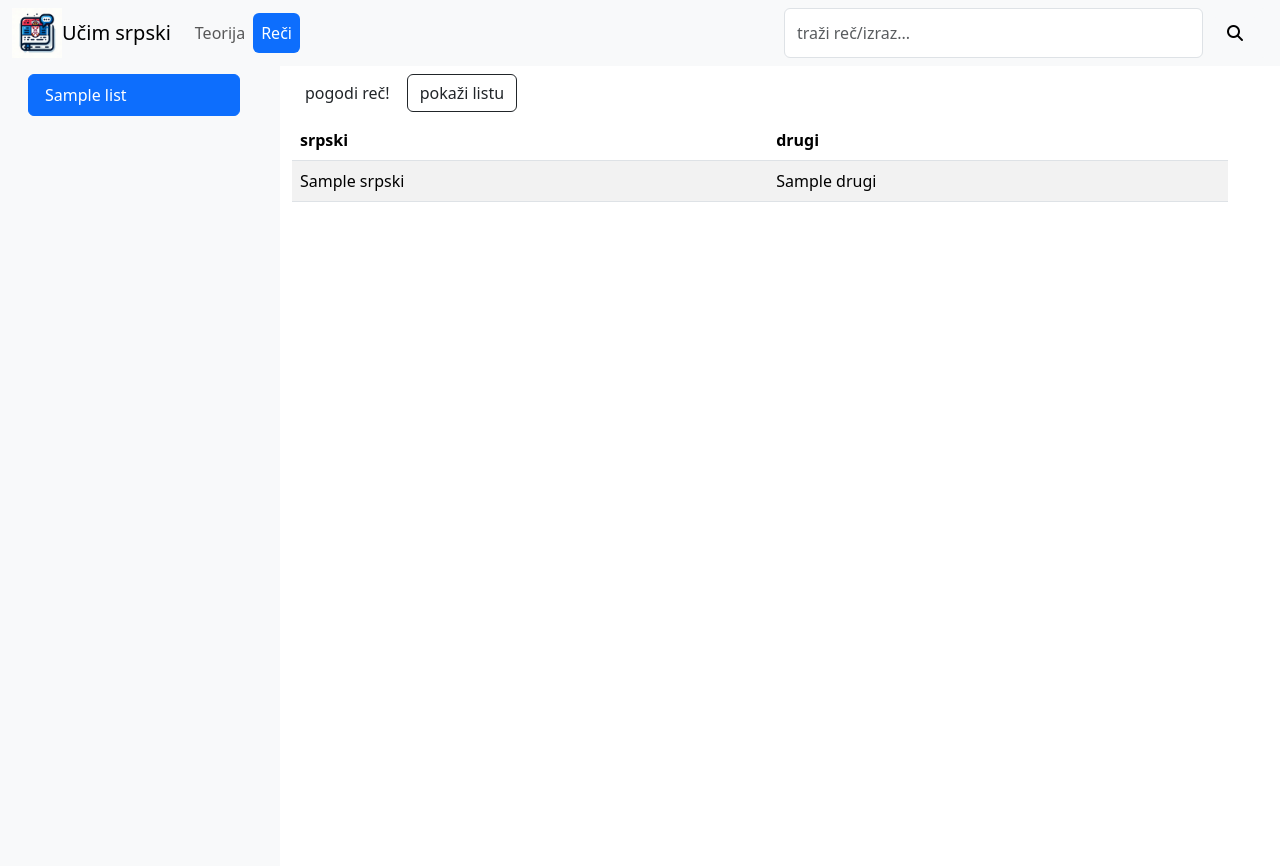
After one commit to chernyshevdv/srpski, a Django app: template templates/words_list.html in a window 1280 px wide. The commit adds this page. Run offline with Django 3.2, Linux system fonts and the light colour scheme; the template is opened without the code that fills it: most values are stand-ins (such as "Sample title", 1, 10 or a date in 2020); some libraries are stand-ins or nearby versions.

Commit message:
Close #7: shows list of words as a table

```diff
--- a/srpski/urls.py
+++ b/srpski/urls.py
@@ -23,5 +23,6 @@ urlpatterns = [
     path('admin/', admin.site.urls),
     path('words/lists/', words_views.list_wordlists, name="words_lists"),
     path('words/lists/<int:id>/guess', words_views.guess_words_in_list, name="guess_words_in_list"),
+    path('words/lists/<int:id>/show', words_views.show_words_list, name="show_words_list"),
     path('theory/cases/', theory_views.cases, name="theory_cases")
 ]
--- a/templates/words_guess_word.html
+++ b/templates/words_guess_word.html
@@ -14,7 +14,10 @@
 
 {% block content %}
 {% if count_left > 0 %}
-
+<nav class="navbar bg-white justify-content-start">
+    <a class="nav-item btn active" href="{% url "guess_words_in_list" list.id %}">pogodi reč!</a>&nbsp;
+    <a class="nav-item btn" href="{% url "show_words_list" list.id %}">pokaži listu</a>
+</nav>
 {% load crispy_forms_tags %}
 <form method="post" class="border">
     {% csrf_token %}
--- /dev/null
+++ b/templates/words_list.html
@@ -0,0 +1,38 @@
+{% extends "base.html" %}
+
+{% block title %}Words in list: {{ list.title }}{% endblock title %}
+
+{% block navigation %}
+    {% for l in lists %}
+        {% if l.id == list.id %}
+        <li class="list-group-item active">{{l.title}}</li>
+        {% else %}
+        <li class="list-group-item"><a href="{% url "guess_words_in_list" id=l.id %}" class="nav-link">{{l.title}}&nbsp;<span class="badge bg-dark top-5">{{l.word_set.count}}</span></a></li>
+        {% endif %}
+    {% endfor %}
+{% endblock navigation %}
+
+{% block content %}
+
+<nav class="navbar bg-white justify-content-start">
+    <a class="nav-item btn" href="{% url "guess_words_in_list" list.id %}">pogodi reč!</a>&nbsp;
+    <a class="nav-item btn active" href="{% url "show_words_list" list.id %}">pokaži listu</a>
+</nav>
+<table class="table table-striped">
+    <thead>
+        <tr>
+            <th>srpski</th>
+            <th>drugi</th>
+        </tr>
+    </thead>
+    <tbody>
+        {% for w in words %}
+        <tr>
+            <td>{{ w.srpski }}</td>
+            <td>{{ w.drugi }}</td>
+        </tr>
+        {% endfor %}
+    </tbody>
+</table>
+
+{% endblock content %}
```
Also changed, not shown: words/views.py (+7 -0 lines).
